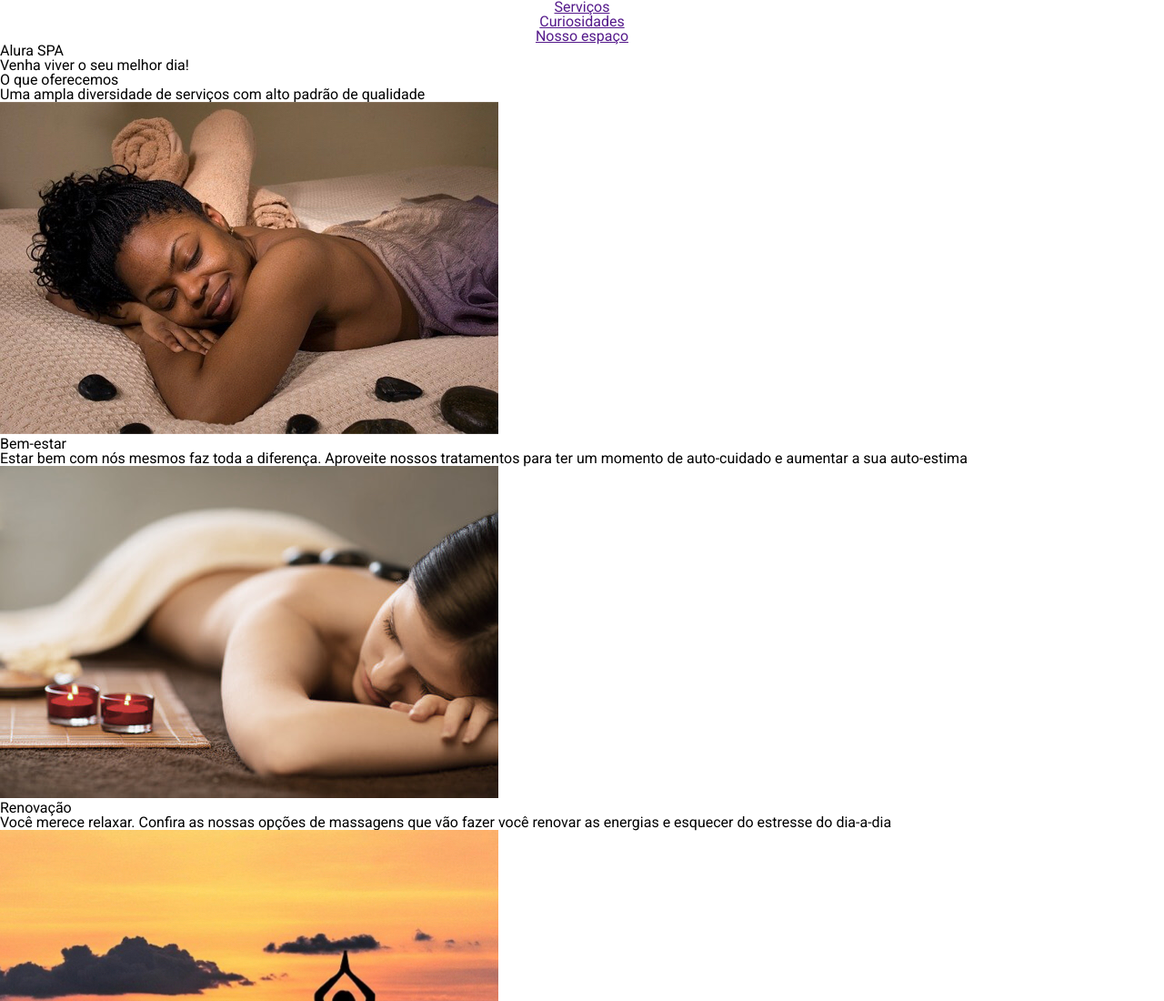
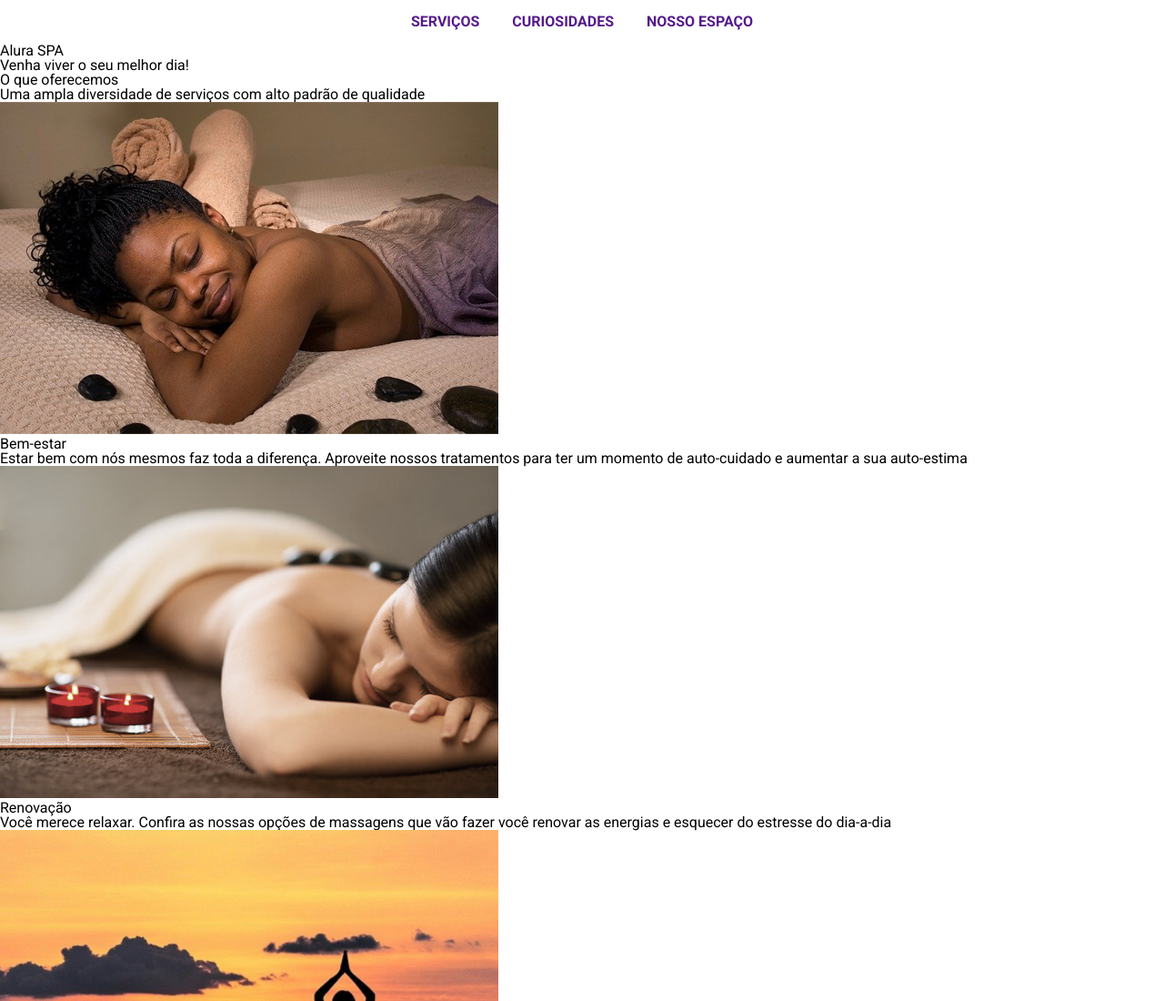
Before and after one commit to ViniciusAlvesCosta/alura-spa, a plain HTML site: page index.html in a window 1280 px wide. Shown: the top 1100 px of the page at 91% size. Drawn offline with nearby package versions, Linux system fonts and the light colour scheme.

Commit message:
Aula 5 Componentes

```diff
--- a/Styles/components/_navbar.scss
+++ b/Styles/components/_navbar.scss
@@ -1,3 +1,14 @@
 nav {
     text-align: center;
+    ul {
+        li {
+            display: inline-block;
+            padding: 1rem;
+            a {
+                text-decoration: none;
+                text-transform: uppercase;
+                font-weight: bold;
+            }
+        }
+    }
 }
```
Also changed, not shown: Styles/style.css, 1 other file.
